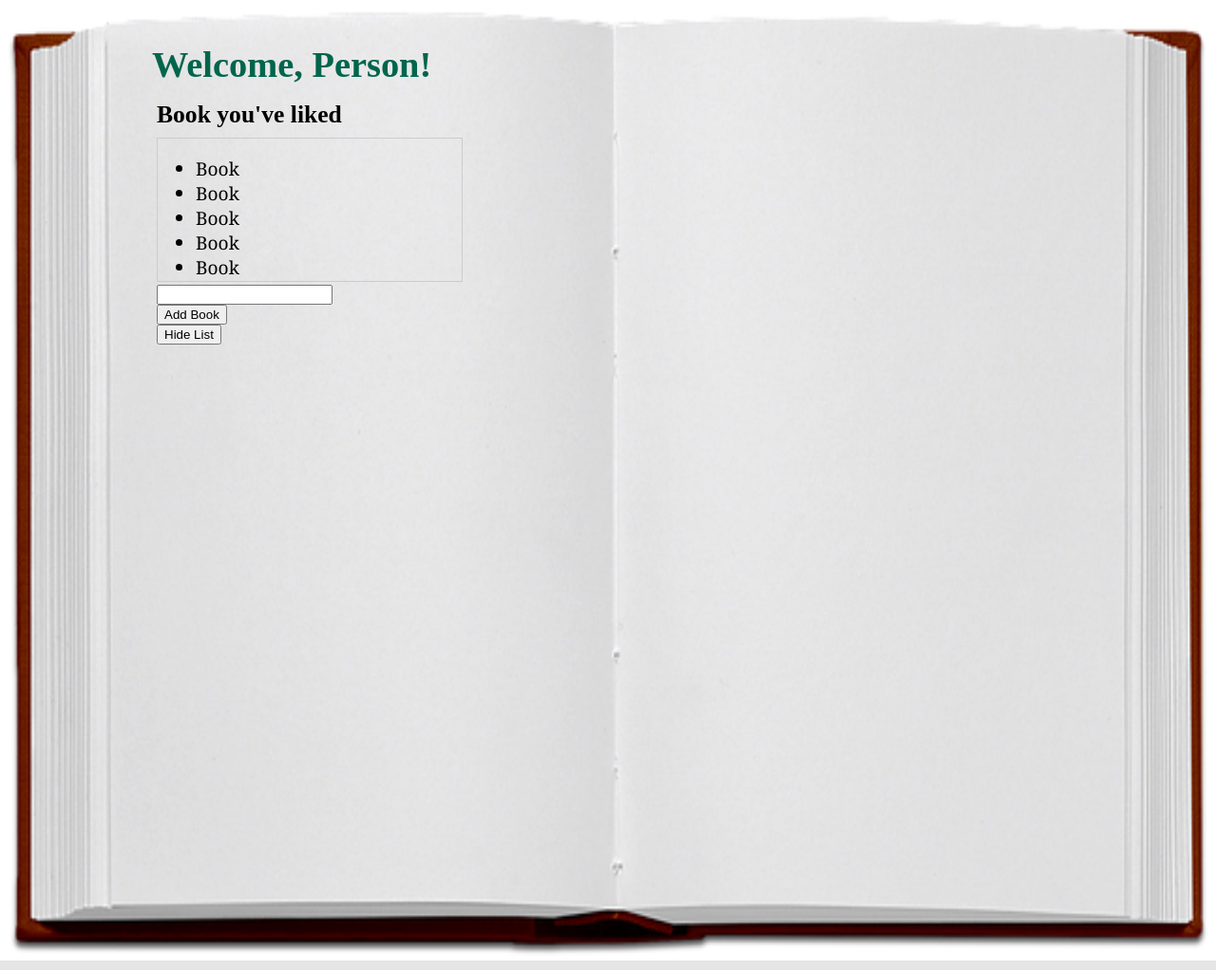
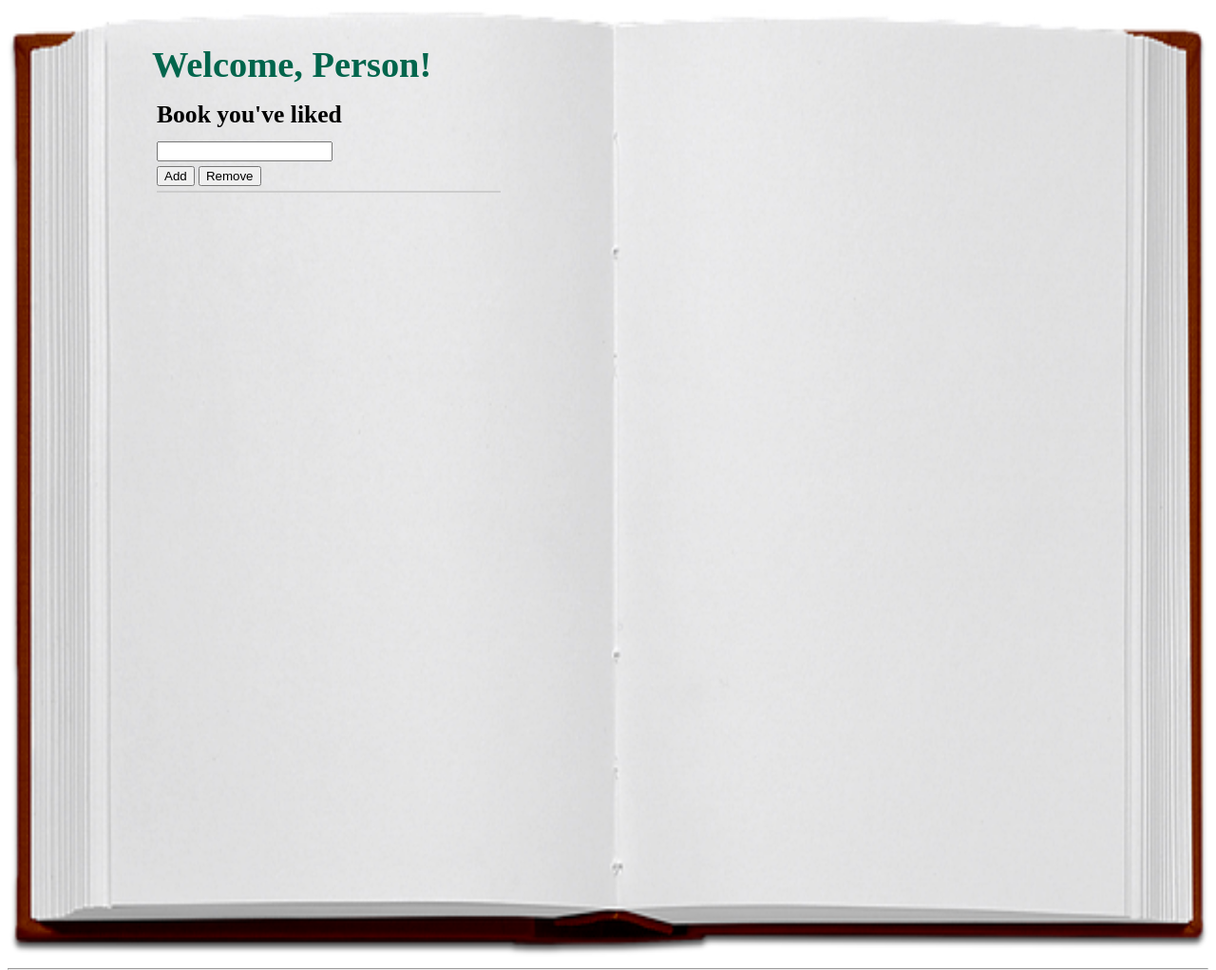
Before and after one commit to harbm17/BillyBooks, a Flask app: template ServerFolder/templates/userProfile.html in a window 1280 px wide. Shown: the whole page at 95% size. Run offline with Flask 2, Linux system fonts and the light colour scheme; the template is opened without the code that fills it, so the values that code supplies are empty.

Commit message:
added button to add books to liked books

```diff
--- a/ServerFolder/templates/addItem.js
+++ b/ServerFolder/templates/addItem.js
@@ -1,46 +1,8 @@
-const toggleBtn = document.querySelector('#toggleBtn');
-const divList = document.querySelector('.booksLiked');
-
-toggleBtn.addEventListener('click', () => {
-    if(divList.style.display == 'none')
-    {
-        divList.style.display = 'block';
-        toggleBtn.innerHTML = 'Hide List';
-    }
-    else
-    {
-        divList.style.display = 'none';
-        toggleBtn.innerHTML = 'Show List';
-    }
-});
-
-/*add list item*/
-const addBook = document.querySelector('#addBook');
-const addBtn = document.querySelector('#addBtn');
-
-function addLists() {
-    if (addInput.value === '') {
-      alert('Enter the book please!!!');
-    } else {
-      const ul = divList.querySelector('ul');
-      const li = document.createElement('li');
-      li.innerHTML = addInput.value;
-      addInput.value = '';
-      ul.appendChild(li);
-      createBtn(li);
-    }
-  }
-
-addBtn.addEventListener('click', ()=> {
-    addLists();
-});
-
-addInput.addEventListener('keyup', (event) => {
-    if(event.which === 13) {
-      addLists();
-    }
-  });
-
-for (var i = 0; i < lis.length; i++) {
-    createBtn(lis[i]);
+function addBook(){
+  var ul = document.getElementById("bookList");
+  var book = document.getElementById("book");
+  var li = document.createElement("li");
+  li.setAttribute('id', book.value);
+  li.appendChild(document.createTextNode(book.value));
+  ul.appendChild(li);
 }
--- a/ServerFolder/templates/userProfile.css
+++ b/ServerFolder/templates/userProfile.css
@@ -28,21 +28,22 @@
     left: 165px;
   }
 
-  .booksLiked
+  .input
   {
     position: absolute;
     top:145px;
     left: 165px;
     height:150px;
-    width: 25%;
     margin: 0 auto;
-    border:1px solid #ccc;
     font:16px/26px Georgia, Garamond, Serif;
     overflow:auto;
   }
-  .formHolder
+  .list
   {
+    border:1px solid #ccc;
     position: absolute;
-    top:300px;
+    top: 185px;
     left: 165px;
+    overflow:auto;
+    width: 25%
   }
--- a/ServerFolder/templates/userProfile.html
+++ b/ServerFolder/templates/userProfile.html
@@ -23,7 +23,25 @@
         <div class = "bLiked">
             <h2 style="font-size:2vw;">Book you've liked</h2>
         </div>
-        <div class = "booksLiked">
+        <div class = "container">
+          <div class = "row">
+            <div class = "col-12">
+              <hr>
+              <div class = "input">
+                <input type = "text" class = "form-control" id = "book">
+                <div class = "input-append">
+                  <button onClick = "addBook()" class = "btn btn-add">Add</button>
+                  <button onClick = "removeBook()" class = "btn btn-remove">Remove</button>
+                </div>
+              </div>
+
+              <ul id = "bookList" class ="list">
+              </ul>
+
+            </div>
+          </div>
+        </div>
+        <!--<div class = "booksLiked">
             <ul class = "listBooks" style="font-size:1.5vw;">
                 <li>Book</li>
                 <li>Book</li>
@@ -35,18 +53,7 @@
                 <li>Book</li>
                 <li>Book</li>
             </ul>
-        </div>
-        <div class="formHolder">
-            <div class="col big">
-              <input type="text" id="addBook">
-            </div>
-            <div class="col">
-              <button type="button" id="addBtn" class="btn-primary">Add Book</button>
-            </div>
-            <div class="col">
-              <button type="button" id="toggleBtn" class="btn-primary">Hide List</button>
-            </div>
-          </div>
-        <script src="templates/addItem.js"></script>
+        </div>-->
+        <script src="addItem.js"></script>
     </body>
 </html>
```
Also changed, not shown: 1 other file.
